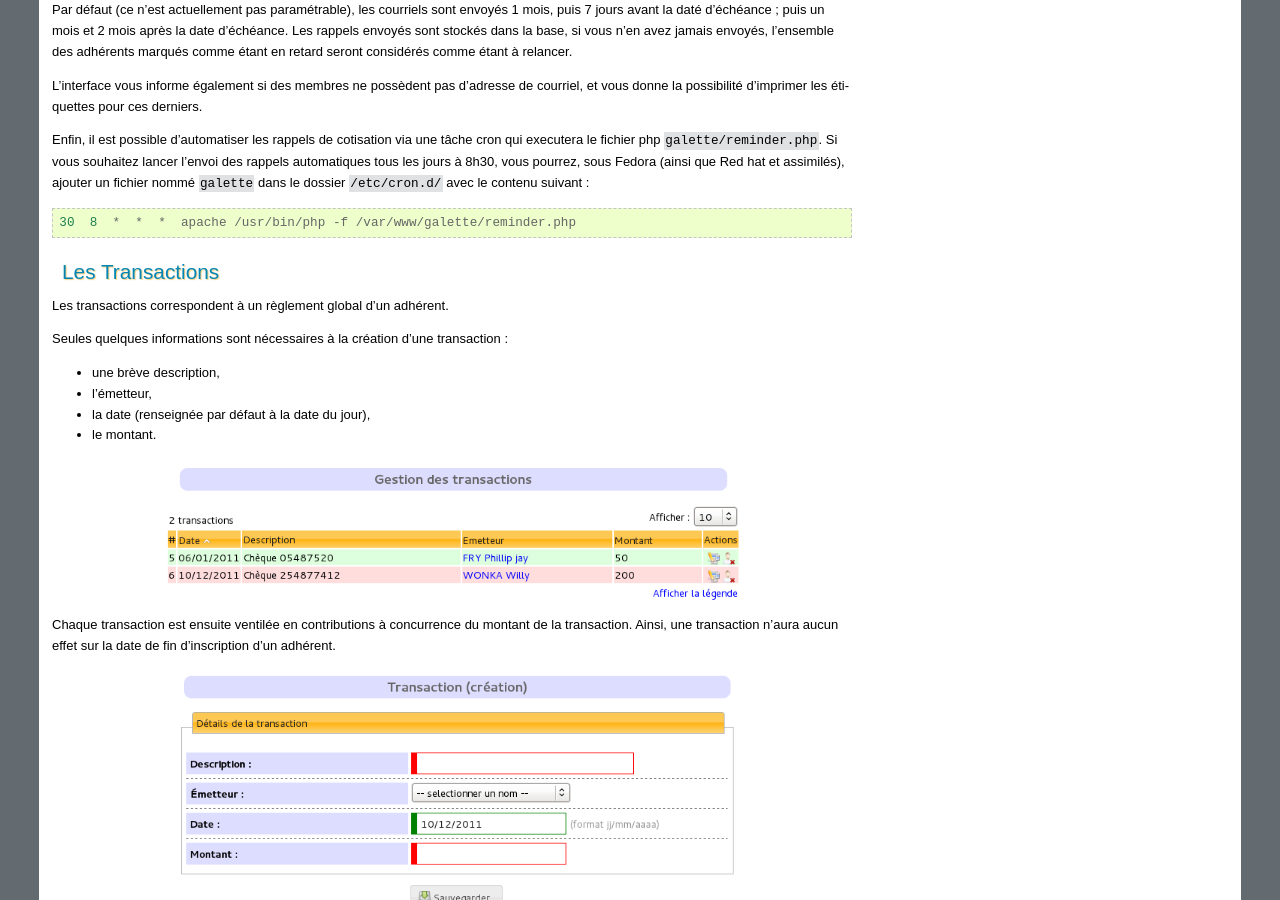
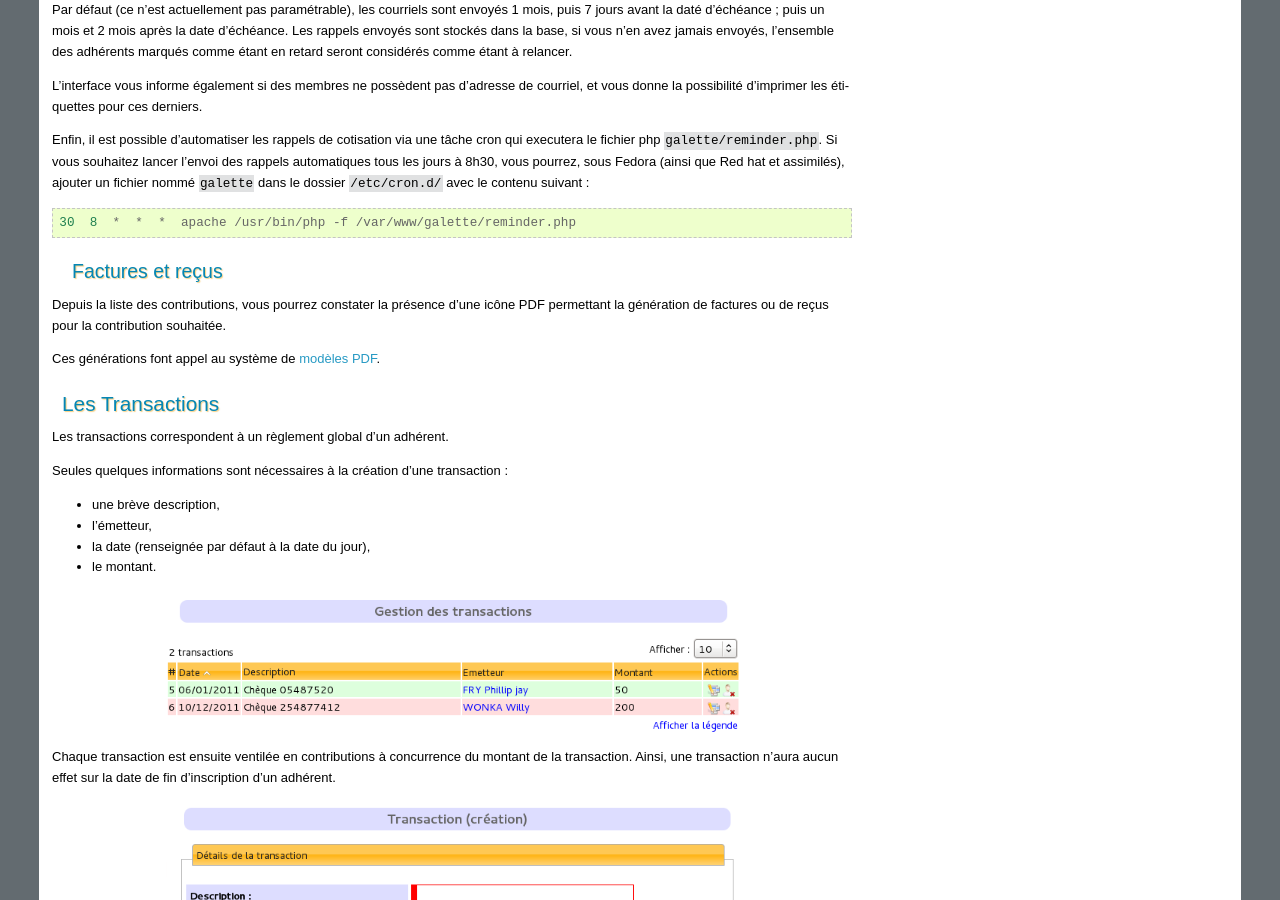
Before and after one commit to galette/galettedoc, a Sphinx documentation site: the page built from source/usermanual/contributions.rst, in a window 1280 px wide and 900 px high, scrolled down 1199 px. Built offline with Sphinx 7.4.7, drawn with Linux system fonts in a browser that asks for light colours.

Commit message:
Ajout d'une bafouille sur les modèles PDF

```diff
--- a/source/usermanual/contributions.rst
+++ b/source/usermanual/contributions.rst
@@ -10,7 +10,7 @@ Zac fait un chèque pour régler sa cotisation, celles de Marc et Julie, et auss
 
 Autre exemple : Pierre règle seulement son adhésion ; sa transaction ne contient que sa seule contribution, il n'y a pas de ventilation à faire.
 
-Si Pierre, Zac, Julie ou Marc sont en retard, vous pouvez toujours leur :ref:`envoyer un rappel <emailing>` :p
+Si Pierre, Zac, Julie ou Marc sont en retard, vous pouvez toujours leur :ref:`envoyer un rappel <reminders>` :p
 
 Les contributions
 =================
@@ -53,6 +55,13 @@ Enfin, il est possible d'automatiser les rappels de cotisation via une tâche cr
 .. code-block:: bash
 
    30  8  *  *  *  apache /usr/bin/php -f /var/www/galette/reminder.php
+
+Factures et reçus
+^^^^^^^^^^^^^^^^^
+
+Depuis la liste des contributions, vous pourrez constater la présence d'une icône PDF permettant la génération de factures ou de reçus pour la contribution souhaitée.
+
+Ces générations font appel au système de :ref:`modèles PDF <pdf_models>`.
 
 Les Transactions
 ================
--- a/source/usermanual/index.rst
+++ b/source/usermanual/index.rst
@@ -32,5 +32,6 @@ Table des matières
    adherents.rst
    contributions.rst
    configuration.rst
+   pdf_models.rst
    preferences.rst
    avancee.rst
```
Also changed, not shown: other parts of source/usermanual/contributions.rst (+2 -0 lines), source/usermanual/pdf_models.rst (added, +48 -0 lines), source/_styles/static/images/usermanual/pdf_model_invoice.png (added), source/_styles/static/images/usermanual/pdf_models.png (added).
